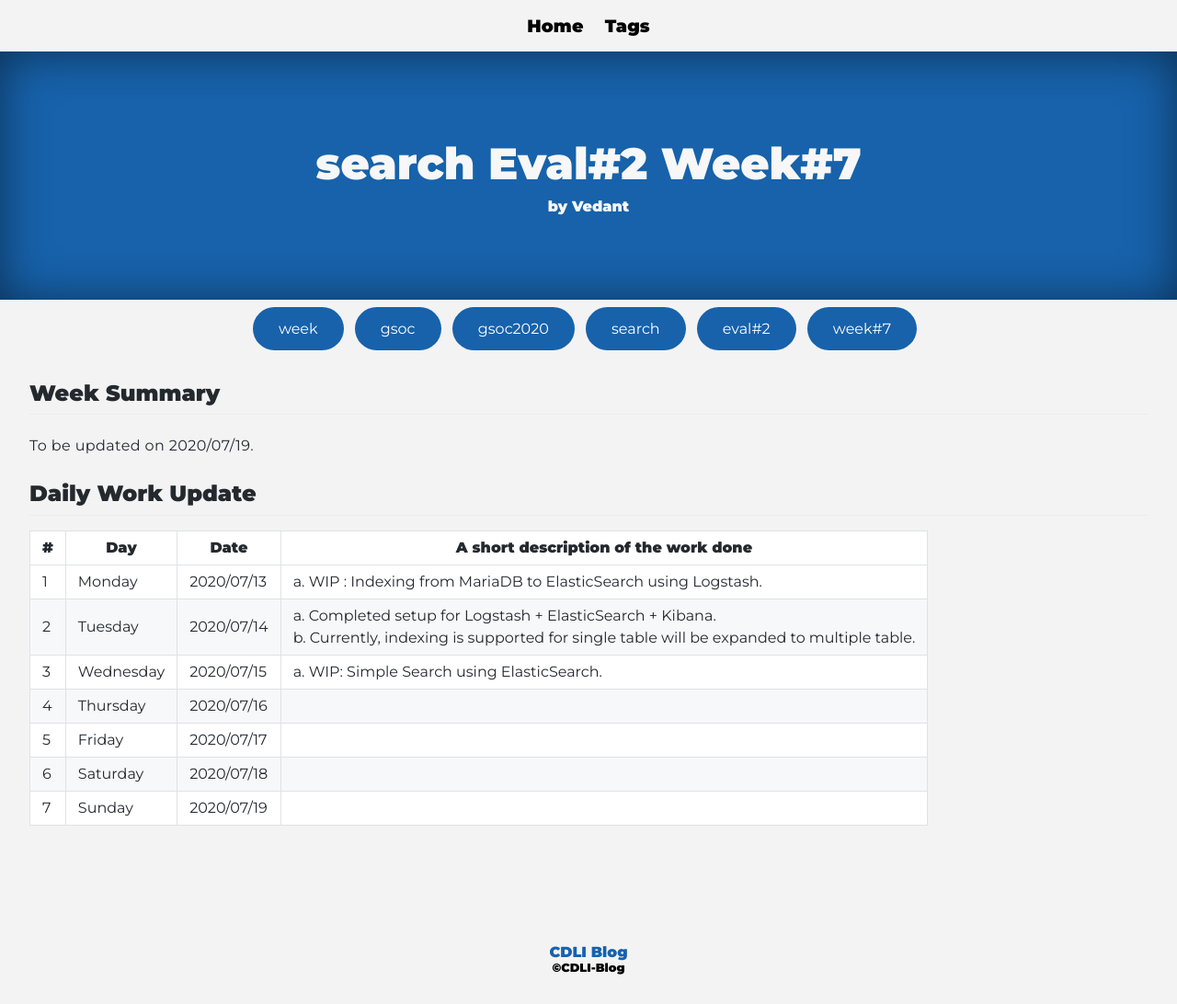
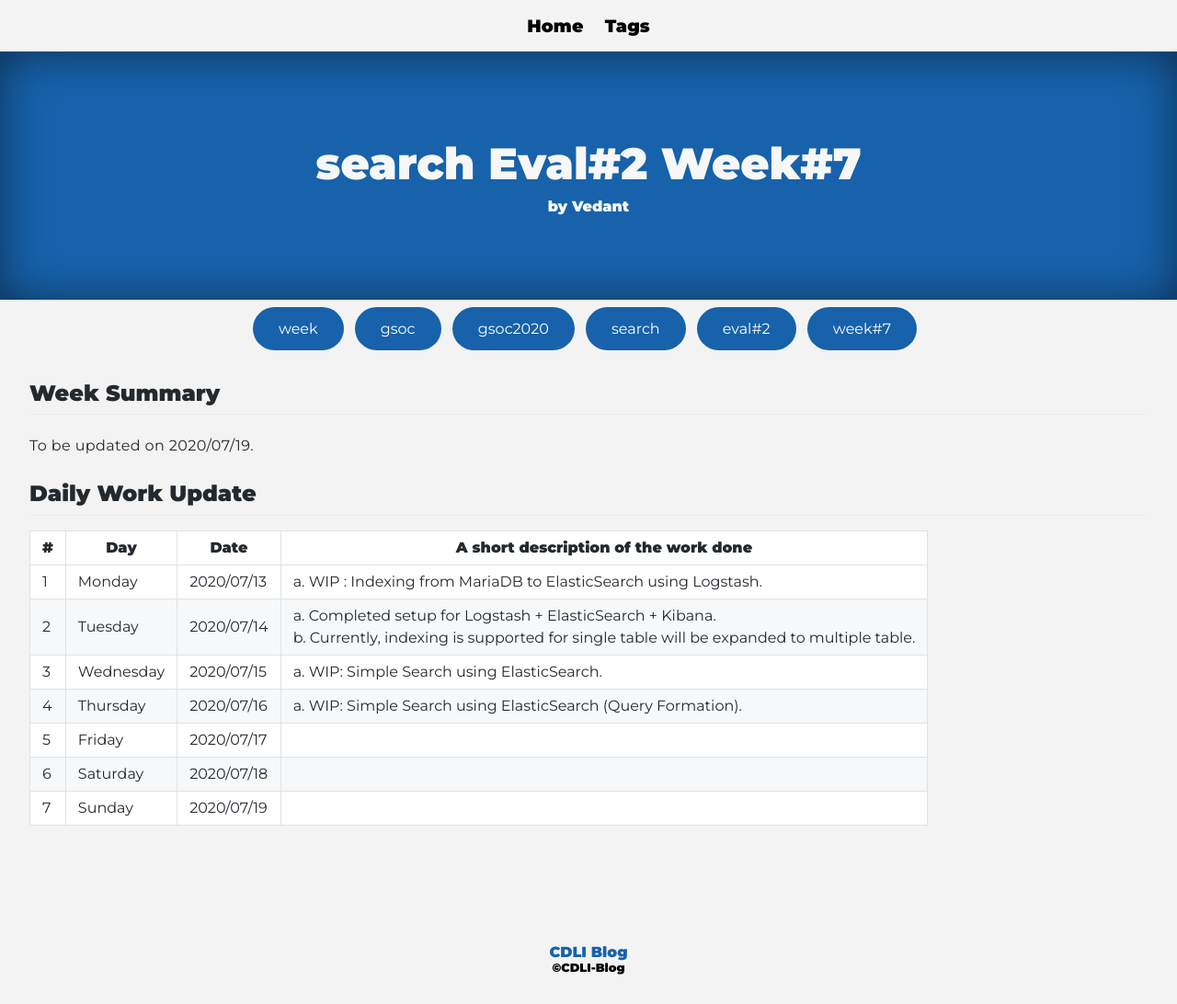
Before and after one commit to cdli-gh/blog, a Jekyll site: the page built from _blog/gsoc20/search/posts/08_week7.md, in a window 1280 px wide. Shown: the whole page at 92% size. Built offline with Jekyll 4.4.1, drawn with Linux system fonts in a browser that asks for light colours; Markdown is read by kramdown in place of the engine named in the settings.

Commit message:
Search : DailyUpdates 7:4

```diff
--- a/_blog/gsoc20/search/posts/08_week7.md
+++ b/_blog/gsoc20/search/posts/08_week7.md
@@ -16,7 +16,7 @@ To be updated on 2020/07/19.
 |1   	| Monday 	|   2020/07/13	| a. WIP : Indexing from MariaDB to ElasticSearch using Logstash. |
 |2   	| Tuesday  	|   2020/07/14	|  a. Completed setup for Logstash + ElasticSearch + Kibana. <br> b. Currently, indexing is supported for single table will be expanded to multiple table. 	|
 |3   	| Wednesday  	|  2020/07/15 	| a. WIP: Simple Search using ElasticSearch.  	|
-|4   	| Thursday  	|   2020/07/16	|   	|
+|4   	| Thursday  	|   2020/07/16	| a. WIP: Simple Search using ElasticSearch (Query Formation).  	|
 |5   	| Friday  	|   2020/07/17	|   	|
 |6   	| Saturday  	|   2020/07/18	|   	|
 |7   	| Sunday  	|   2020/07/19	|   	|
```
